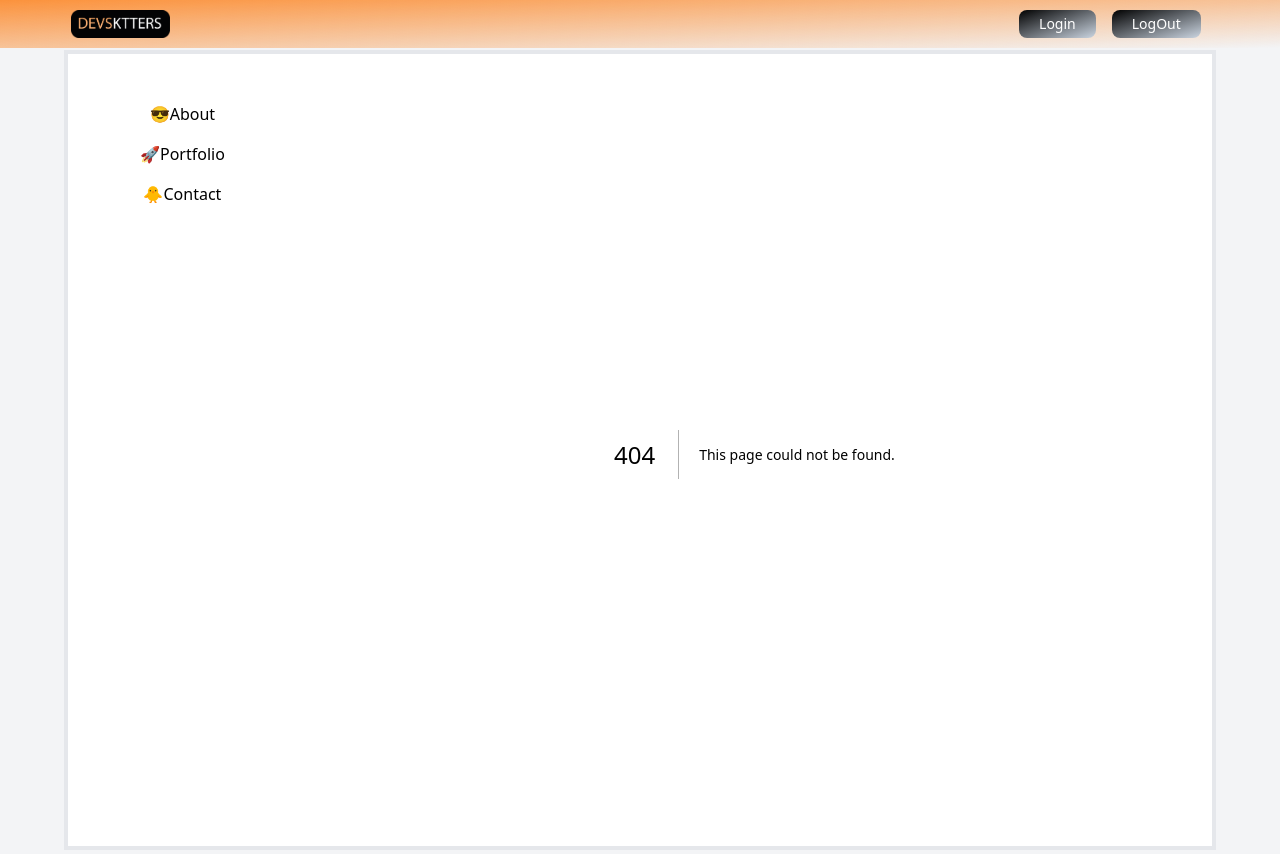
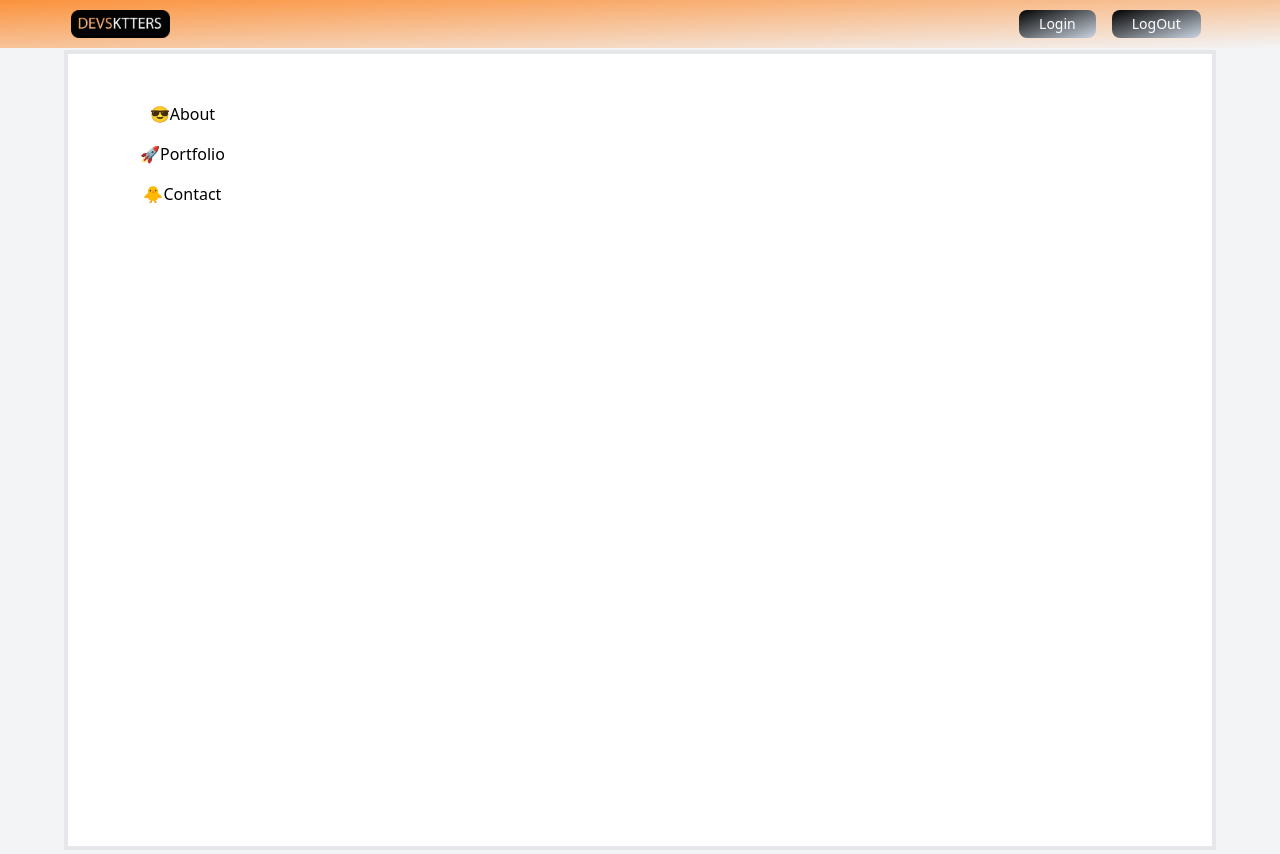
Before and after one commit to theTrheeDevsketter/study-platform-front, a Next.js app in the folder devsktters/: page /posts in a window 1280 px wide. Before the commit this address had no page. Built offline with nearby package versions, Linux system fonts and the light colour scheme.

Commit message:
draft-js implementation

```diff
--- a/devsktters/app/Posts/page.tsx
+++ /dev/null
@@ -1,9 +0,0 @@
-import React from 'react'
-
-function PostDetail() {
-  return (
-    <div>PostDetail</div>
-  )
-}
-
-export default PostDetail
--- a/devsktters/app/components/Header.tsx
+++ b/devsktters/app/components/Header.tsx
@@ -1,3 +1,4 @@
+import Link from 'next/link'
 import React from 'react'
 
 
@@ -5,7 +6,8 @@ function Header() {
 
   return (
     <header>
-        <img src='/assets/logodev.png' className='h-7'/>
+      <Link href="/"><img src='/assets/logodev.png' className='h-7'/></Link>
+
     </header>
   )
 }
--- a/devsktters/app/layout.tsx
+++ b/devsktters/app/layout.tsx
@@ -1,8 +1,8 @@
 import '../app/global.css'
 import Navbar from './components/HamburguerMenu'
 import Header from './components/Header'
-import LogInButton from './Login/component/LogInButton'
-import LogOutButton from './Login/component/LogOutButton'
+import LogInButton from './login/component/LogInButton'
+import LogOutButton from './login/component/LogOutButton'
 
 export default function RootLayout({children,}: {children: React.ReactNode}) {
   return (
--- a/devsktters/app/page.tsx
+++ b/devsktters/app/page.tsx
@@ -1,6 +1,7 @@
 'use client';
+import Link from 'next/link';
 import React from 'react'
-import CardPost from './Posts/component/CardPost';
+import CardPost from './components/CardPost';
 // import CardPost from './Posts/component/CardPost';
 // import Login from './Login/page';
 
@@ -10,7 +11,9 @@ function App() {
 
   return (<div>
     {/* <Login/> */}
-      <CardPost/>
+
+    <Link href="/posts"><CardPost/></Link>
+
     </div>
   )
 }
--- /dev/null
+++ b/devsktters/app/posts/component/CreateEdit.tsx
@@ -0,0 +1,29 @@
+import dynamic from 'next/dynamic'
+import React, { useState } from 'react'
+// import { Editor, EditorState,EditorProps } from 'react-draft-wysiwyg';
+import { Editor, EditorState  } from 'draft-js';
+
+// const Editor = dynamic(
+//   () => import('react-draft-wysiwyg').then((mod) => mod.Editor),
+//   {ssr: false}
+// )
+
+function CreateEditPost() {
+
+  const [editorState, setEditorState] = useState(EditorState.createEmpty());
+
+  const handleChange = (state: EditorState) => {
+    setEditorState(state)
+  }
+
+  return (
+      <Editor
+      editorState={editorState}
+      onChange={handleChange}
+
+
+      ></Editor>
+  )
+}
+
+export default CreateEditPost
--- /dev/null
+++ b/devsktters/app/posts/page.tsx
@@ -0,0 +1,23 @@
+"use client";
+import React from 'react'
+// import CreateEditPost from './component/CreateEdit'
+
+import dynamic from 'next/dynamic';
+import { NextPage } from 'next';
+
+const CreateEdit = dynamic(() => import('./component/CreateEdit'),
+{
+  ssr: false
+})
+
+interface Props {}
+
+const PostDetail: NextPage<Props> = (props): JSX.Element =>  {
+  return (
+
+      <CreateEdit/>
+
+  )
+}
+
+export default PostDetail
--- a/devsktters/package.json
+++ b/devsktters/package.json
@@ -12,12 +12,15 @@
     "@types/node": "18.11.9",
     "@types/react": "18.0.25",
     "@types/react-dom": "18.0.9",
+    "@types/react-draft-wysiwyg": "^1.13.4",
     "concurrently": "^7.6.0",
+    "draft-js": "^0.11.7",
     "eslint": "8.28.0",
     "eslint-config-next": "13.0.5",
     "next": "13.0.5",
     "react": "18.2.0",
     "react-dom": "18.2.0",
+    "react-draft-wysiwyg": "^1.15.0",
     "typescript": "4.9.3"
   },
   "devDependencies": {
```
Also changed, not shown: devsktters/app/components/CardPost.tsx (renamed from devsktters/app/Posts/component/CardPost.tsx), devsktters/app/login/component/LogInButton.tsx (renamed from devsktters/app/Login/component/LogInButton.tsx), devsktters/app/login/component/LogOutButton.tsx (renamed from devsktters/app/Login/component/LogOutButton.tsx), devsktters/app/login/page.tsx (renamed from devsktters/app/Login/page.tsx), 2 other files (tests, documents, lock files or other folders).
